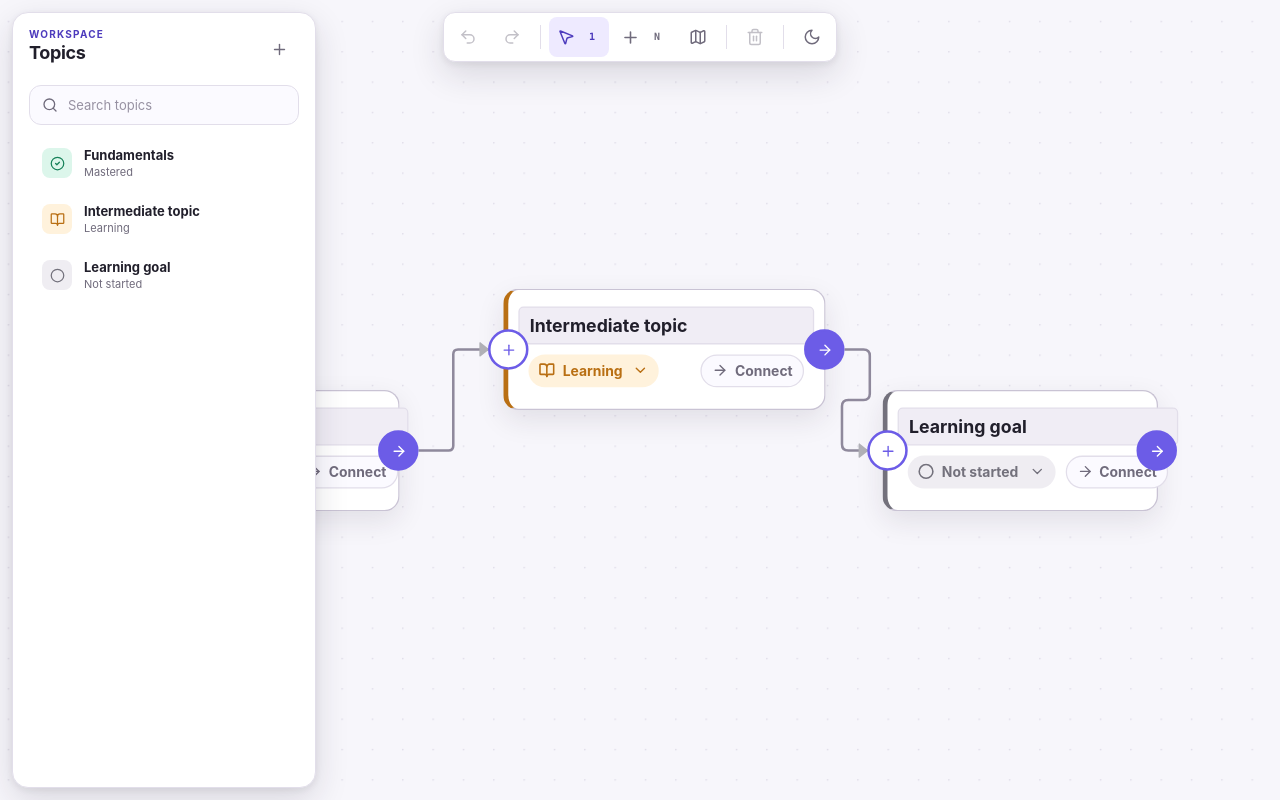
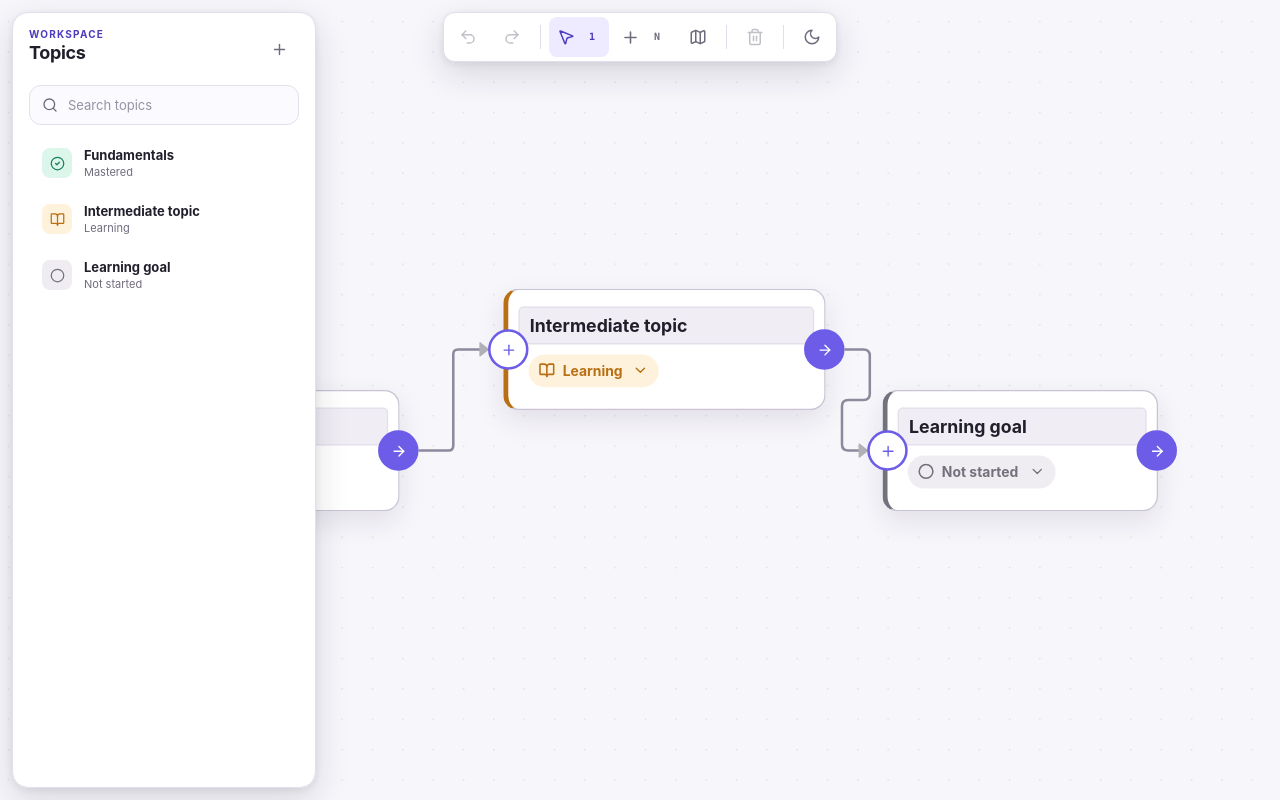
Before and after one commit to randexlabs/prerequisite-dag-editor, a React (Vite) app: page / in a window 1280 px wide. Built offline with nearby package versions, Linux system fonts and the light colour scheme.

Commit message:
refactor: keep topic connections drag-only

```diff
--- a/src/components/TopicNode.tsx
+++ b/src/components/TopicNode.tsx
@@ -1,7 +1,6 @@
 import { memo, useEffect, useLayoutEffect, useRef, useState, type KeyboardEvent } from "react";
 import { Handle, Position, type NodeProps } from "@xyflow/react";
-import { ArrowRight, ChevronDown, Plus, X } from "lucide-react";
-import { connectionIssueMeta, getConnectionIssue } from "../domain/connection";
+import { ArrowRight, ChevronDown, Plus } from "lucide-react";
 import type { LearningNode, MasteryStatus } from "../domain/graph";
 import { useGraphStore } from "../stores/graph-store";
 import { updateTopicTitle } from "../stores/topic-actions";
@@ -18,12 +17,6 @@ export const TopicNode = memo(function TopicNode({
   const setSelectedNodes = useGraphStore((state) => state.setSelectedNodes);
   const beginHistoryTransaction = useGraphStore((state) => state.beginHistoryTransaction);
   const endHistoryTransaction = useGraphStore((state) => state.endHistoryTransaction);
-  const edges = useGraphStore((state) => state.edges);
-  const connectionSourceId = useGraphStore((state) => state.connectionSourceId);
-  const connectionMode = useGraphStore((state) => state.connectionMode);
-  const beginConnection = useGraphStore((state) => state.beginConnection);
-  const connectToNode = useGraphStore((state) => state.connectToNode);
-  const cancelConnection = useGraphStore((state) => state.cancelConnection);
   const [editingTitle, setEditingTitle] = useState(false);
   const [statusOpen, setStatusOpen] = useState(false);
   const [draft, setDraft] = useState(data.label);
@@ -32,22 +25,6 @@ export const TopicNode = memo(function TopicNode({
   const titleInputRef = useRef<HTMLTextAreaElement>(null);
   const status = statusMeta[data.status];
   const StatusIcon = status.icon;
-  const isConnectionSource = connectionSourceId === id;
-  const connectionIssue =
-    connectionSourceId && !isConnectionSource
-      ? getConnectionIssue(edges, connectionSourceId, id)
-      : null;
-  const isClickConnectionCandidate =
-    connectionMode === "click" &&
-    connectionSourceId !== null &&
-    !isConnectionSource &&
-    connectionIssue === null;
-  const isUnavailableConnectionTarget =
-    connectionMode === "click" && connectionSourceId !== null && connectionIssue !== null;
-  const connectionIssueMessage = connectionIssue
-    ? connectionIssueMeta[connectionIssue].message
-    : undefined;
-  const handlesEnabled = isConnectable && connectionMode !== "click";
 
   useEffect(() => {
     if (!editingTitle) setDraft(data.label);
@@ -120,30 +97,18 @@ export const TopicNode = memo(function TopicNode({
     setStatusOpen(false);
   };
 
-  const toggleClickConnection = () => {
-    if (isConnectionSource) {
-      cancelConnection();
-      return;
-    }
-
-    beginConnection(id, "click");
-    setStatusOpen(false);
-  };
-
   return (
     <article
       className={`topic-node-card topic-node-${data.status}${selected ? " is-selected" : ""}`}
       style={{ width: getTopicNodeWidth(data.label) }}
       aria-label={`${data.label}, ${status.label}`}
-      aria-disabled={isUnavailableConnectionTarget || undefined}
-      title={connectionIssueMessage}
     >
       <Handle
         id="prerequisite-in"
         type="target"
         position={Position.Left}
         className="topic-handle topic-handle-target"
-        isConnectable={handlesEnabled}
+        isConnectable={isConnectable}
         aria-label="Incoming prerequisite connection"
         title="Drop a prerequisite connection here"
       >
@@ -180,7 +145,6 @@ export const TopicNode = memo(function TopicNode({
           </button>
         )}
 
-        <div className="topic-node-footer">
         <div
           className="topic-status-control nodrag nopan"
           onBlur={(event) => {
@@ -229,59 +193,14 @@ export const TopicNode = memo(function TopicNode({
             </div>
           ) : null}
         </div>
-
-          <button
-            type="button"
-            className={`topic-connect-action nodrag nopan${isConnectionSource ? " is-active" : ""}`}
-            aria-pressed={isConnectionSource}
-            aria-label={
-              isConnectionSource
-                ? `Cancel connection from ${data.label}`
-                : `Connect ${data.label} to the topic it unlocks`
-            }
-            title={
-              isConnectionSource
-                ? "Cancel connection"
-                : "Click to choose the next topic, or drag the right port"
-            }
-            disabled={connectionSourceId !== null && !isConnectionSource}
-            onPointerDown={(event) => event.stopPropagation()}
-            onClick={toggleClickConnection}
-          >
-            {isConnectionSource ? (
-              <X size={13} aria-hidden="true" />
-            ) : (
-              <ArrowRight size={13} aria-hidden="true" />
-            )}
-            <span>{isConnectionSource ? "Cancel" : "Connect"}</span>
-          </button>
       </div>
-      </div>
-
-      {isClickConnectionCandidate ? (
-        <button
-          type="button"
-          className="topic-connect-target nodrag nopan"
-          aria-label={`Connect prerequisite to ${data.label}`}
-          onPointerDown={(event) => event.stopPropagation()}
-          onClick={() => connectToNode(id)}
-        >
-          <span className="topic-connect-target-icon">
-            <ArrowRight size={16} aria-hidden="true" />
-          </span>
-          <span>
-            <strong>Connect here</strong>
-            <small>This becomes the unlocked topic</small>
-          </span>
-        </button>
-      ) : null}
 
       <Handle
         id="unlocks-out"
         type="source"
         position={Position.Right}
         className="topic-handle topic-handle-source"
-        isConnectable={handlesEnabled}
+        isConnectable={isConnectable}
         aria-label="Outgoing unlock connection"
         title="Drag to the topic this prerequisite unlocks"
       >
```
Lines whose indentation alone changed are shown as unchanged.
